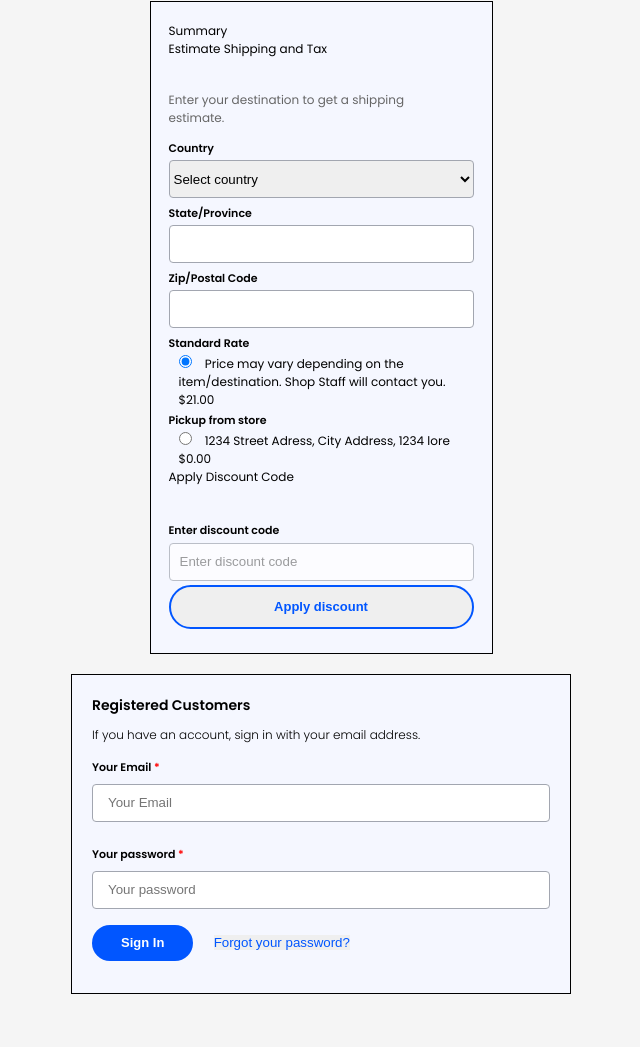
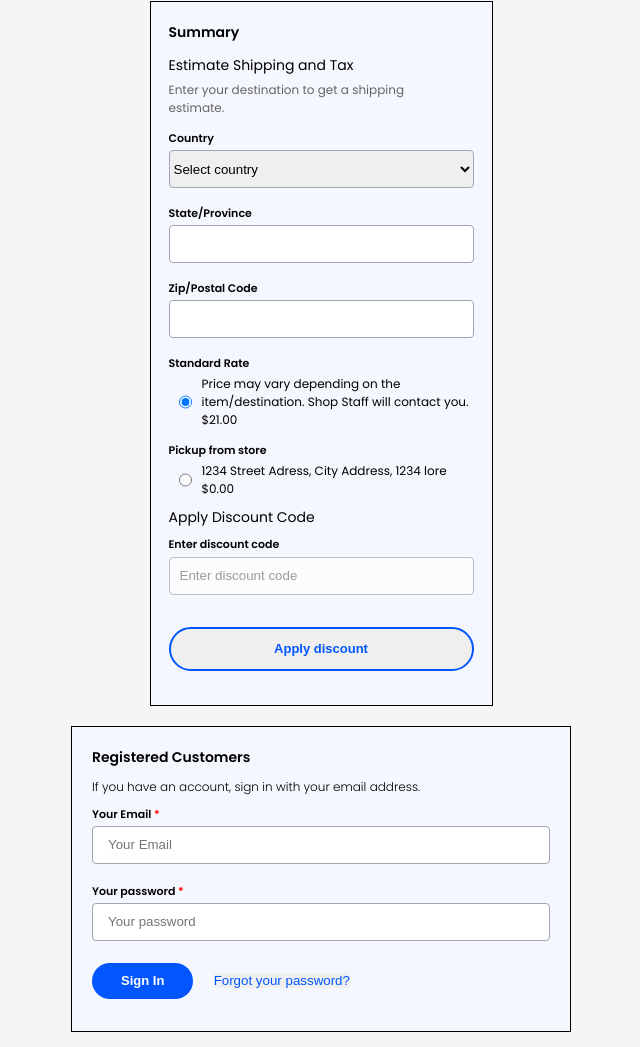
Before and after one commit to kartsevnik/lesson_16-forms, a plain HTML site: page index.html in a window 1280 px wide. Shown: the part 664-1711 px from the top of the page, without its empty margins (319-959 px from the left). Before the commit the page ends 1673 px from the top, so only its background shows below. Drawn offline with Linux system fonts and the light colour scheme.

Commit message:
Update style.css

```diff
--- a/css/style.css
+++ b/css/style.css
@@ -34,10 +34,6 @@ body {
     line-height: 42px;
 }
 
-
-[class*="subtitle"]:not(:last-child) {
-    margin-bottom: 33px;
-}
 
 .button {
     align-self: center;
@@ -163,13 +159,13 @@ body {
     flex-wrap: wrap;
     border: 1px solid #000;
 }
-.summery__name-cart {
+.summery__title {
     font-weight: 600;
     font-size: 14px;
     line-height: 21px;
     margin-bottom: 13px;
 }
-.summery__item {
+.summery__subtitle {
     margin-bottom: 7px;
     font-size: 14px;
 }
@@ -179,42 +175,36 @@ body {
     max-width: 250px;
 }
 .summery__form {
+}
 
+.summery__line {
+    margin-bottom: 10px;
+}
+
+.summery__line_margin28 {
+    margin-bottom: 28px;
 }
 .summery__label {
     font-weight: 600;
     font-size: 11px;
     line-height: 210%;
-    width: 100%;
-    display: block;
 }
 .summery__input {
     line-height: 20px;
-    display: block;
     width: 100%;
     min-height: 38px;
     border: 1px solid #A2A6B0;
     border-radius: 4px;
     margin-bottom: 4px;
-
-}
-
-.summery__input_margin28 {
-    margin-bottom: 28px;
 }
 
 .summery__radio {
     padding-left: 10px;
 }
 
-.summery__radio_margin10 {
+.summery__line .summery__radio {
     display: flex;
     flex-direction: row;
-    margin-bottom: 10px;
-}
-
-.summery__radio_flex:last-child {
-    margin-bottom: 25px;
 }
 
 .summery__input_placeholder {
@@ -262,17 +252,17 @@ body {
 .registered__form {
 }
 
+.registered__line {
+}
+
 .registered__label {
-    display: block;
     font-weight: 600;
     font-size: 11px;
     line-height: 210%;
-    padding: 5px 0 5px 0px;
 }
 
 .registered__input {
-    display: block;
-    width: 100%;
+    min-width: 100%;
     border: 1px solid #A2A6B0;
     border-radius: 4px;
     min-height: 38px;
@@ -293,7 +283,10 @@ body {
     padding: 8px 29px;
     cursor: pointer;
 }
-.registered__link {
+.registered__link a{
     color: #0156FF;
-    margin-left: 16px;
 }
+
+.registered__line button:last-child{
+    margin: 16px 0 0 16px;
+}
```
